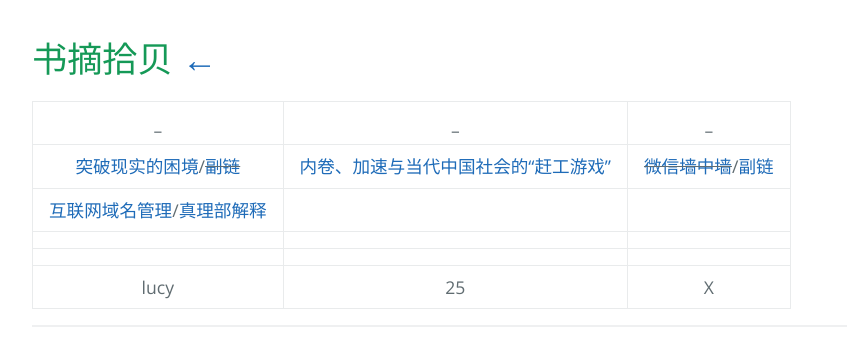
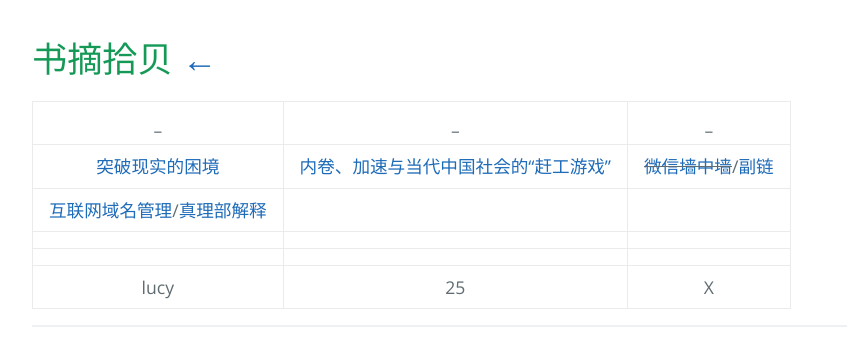
Before and after one commit to AmbroseRen/test, a Jekyll site: the page built from Library/excerpt.md, in a window 1280 px wide. Shown: the top 342 px of the page, without its empty margins (192-1039 px from the left). Built offline with Jekyll 4.4.1, drawn with Linux system fonts in a browser that asks for light colours; our own code applies the rules of GitHub Pages for plain Markdown files; the repository's description, which GitHub fills in, is left out.

Commit message:
Update excerpt.md

```diff
--- a/Library/excerpt.md
+++ b/Library/excerpt.md
@@ -2,7 +2,7 @@
 
 | _ | _ | _ |
 |:---:|:---:|:---:|
-| [突破现实的困境](https://cdn.jsdelivr.net/gh/AmbroseRen/Picture@master/book/Method/突破现实的困境：趋势、禀赋与企业家的大战略 - 克里斯·布拉德利 & 贺睦廷 & 斯文·斯密特.pdf)/~~[副链](http://reader.epubee.com/books/mobile/80/800e5427f8167a4563c9b79dd66ad96b/text00011.html)~~ | [内卷、加速与当代中国社会的“赶工游戏”](https://jingine.com/9309) | ~~[微信墙中墙](https://www.darmau.com/inside-wechat-wall/)~~/[副链](https://medium.com/@darmau/inside-wechat-wall-76d357158d0c) |
+| [突破现实的困境](https://cdn.jsdelivr.net/gh/AmbroseRen/Picture@master/book/Method/突破现实的困境：趋势、禀赋与企业家的大战略 - 克里斯·布拉德利 & 贺睦廷 & 斯文·斯密特.pdf) | [内卷、加速与当代中国社会的“赶工游戏”](https://jingine.com/9309) | ~~[微信墙中墙](https://www.darmau.com/inside-wechat-wall/)~~/[副链](https://medium.com/@darmau/inside-wechat-wall-76d357158d0c) |
 | [互联网域名管理](https://dmesg.app/domain-lucky-too-lucky.html)/[真理部解释](https://www.zhihu.com/question/41864611) | []() | []() |
 | []() | []() | []() |
 | []() | []() | []() |
```
